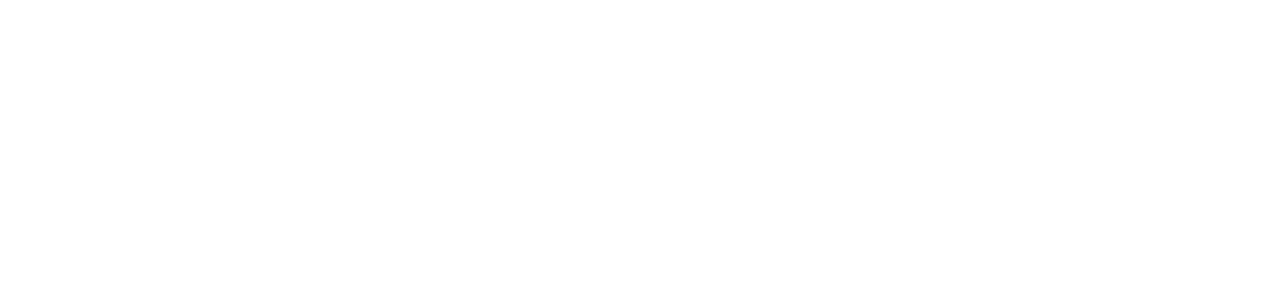
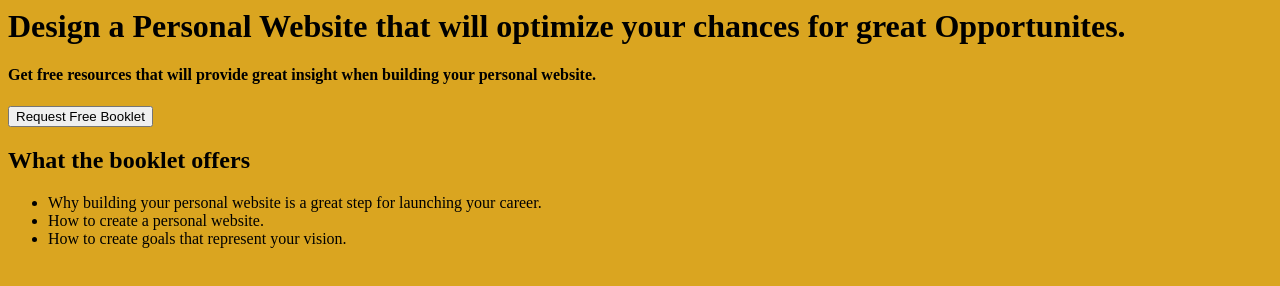
Before and after one commit to Rtalford/PracticeProject-Landing-Page-HTML-CSS, a plain HTML site: page index.html in a window 1280 px wide. Drawn offline with Linux system fonts and the light colour scheme.

Commit message:
update list

```diff
--- a/index.html
+++ b/index.html
@@ -3,9 +3,37 @@
     <meta charset="UTF-8">
     <meta http-equiv="X-UA-Compatible" content="IE=edge">
     <meta name="viewport" content="width=device-width, initial-scale=1.0">
-    <title>Document</title>
+    <title>Landing Page</title>
+    <link rel="stylesheet" href="style.css">
 </head>
+
 <body>
+    <div class="top-banner"></div>
+    <div class="main-section">
+        <div class="section-2">
+            <div class="left-photo"></div>
+            <div class="right-text">
+                <h1> Design a Personal Website that will optimize your chances for great Opportunites.</h1>
+                <h4> Get free resources that will provide great insight when building your personal website.</h4>
+                <button>Request Free Booklet
+                </button>
+            </div>
+        </div>
+
+        <div class="section-3">
+            <h2>What the booklet offers</h2>
+            <div class="List">
+                <ul>
+                    <li>Why building your personal website is a great step for launching your career.</li>
+                    <li>How to create a personal website.</li>
+                    <li>How to create goals that represent your vision.</li>
+                </ul>
+            </div>
+        </div>
+    </div>
+
 
 </body>
+
+
 </html>
--- a/style.css
+++ b/style.css
@@ -0,0 +1,3 @@
+body{
+    background-color: goldenrod;
+}
```
